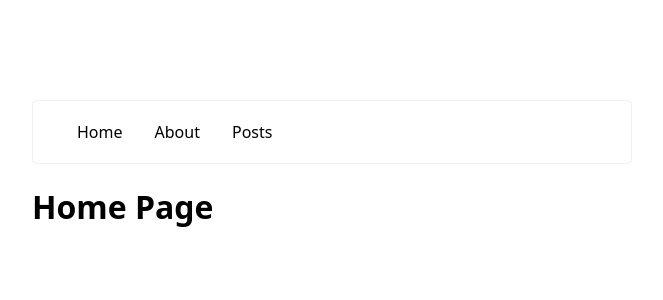
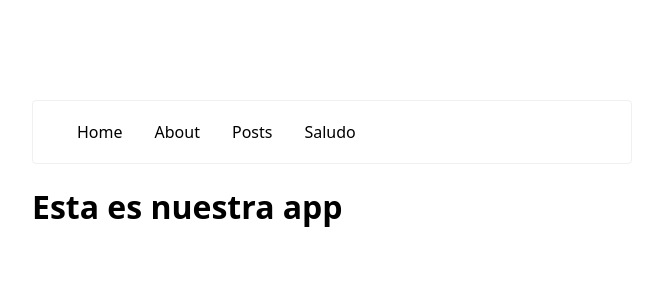
Before and after one commit to agv-ispc/next-js, a Next.js app: page / in a window 1280 px wide. Shown: the top 300 px of the page, without its empty margins (308-971 px from the left). Built offline with nearby package versions, Linux system fonts and the light colour scheme.

Commit message:
modified:   app/page.jsx new file:   app/posts/ListOfPosts.jsx new file:   app/posts/page.jsx new file:   app/saludo/page.jsx

```diff
--- a/app/about/page.jsx
+++ b/app/about/page.jsx
@@ -1,5 +1,5 @@
 export default function AboutPage () {
-    return (
-        <h1>About Page</h1>
-    )
+  return (
+    <h1>About Page</h1>
+  )
 }
--- /dev/null
+++ b/app/components/Navigation.jsx
@@ -0,0 +1,32 @@
+import Link from 'next/link'
+import styles from './Navigation.module.css'
+
+const links = [{
+  label: 'Home',
+  route: '/'
+}, {
+  label: 'About',
+  route: '/about'
+}, {
+  label: 'Posts',
+  route: '/posts'
+}, {
+  label: 'Saludo',
+  route: '/saludo'
+}]
+
+export function Navigation () {
+  return (
+    <header className={styles.header}>
+      <nav>
+        <ul className={styles.navigation}>
+          {links.map(({ label, route }) => (
+            <li key={route}>
+              <Link href={route}>{label}</Link>
+            </li>
+          ))}
+        </ul>
+      </nav>
+    </header>
+  )
+}
--- a/app/layout.js
+++ b/app/layout.js
@@ -1,7 +1,7 @@
 import '../styles/globals.css'
-import { Navigation } from '../components/Navigation'
+import { Navigation } from './components/Navigation'
 
-export default function RootLayout({ children }) {
+export default function RootLayout ({ children }) {
   return (
     <html>
       <head>
--- a/app/page.jsx
+++ b/app/page.jsx
@@ -1,5 +1,5 @@
 export default function HomePage () {
-    return (
-        <h1>Home Page</h1>
-    )
+  return (
+    <h1>Esta es nuestra app</h1>
+  )
 }
--- /dev/null
+++ b/app/saludo/page.jsx
@@ -0,0 +1,5 @@
+export default function WelcomePage () {
+  return (
+    <h1>Saludos</h1>
+  )
+}
--- a/components/Navigation.jsx
+++ /dev/null
@@ -1,29 +0,0 @@
-import Link from 'next/link'
-import styles from './Navigation.module.css'
-
-const links = [{
-  label: 'Home',
-  route: '/'
-}, {
-  label: 'About',
-  route: '/about'
-}, {
-  label: 'Posts',
-  route: '/posts'
-}]
-
-export function Navigation () {
-    return (
-        <header className={styles.header}>
-        <nav>
-          <ul className={styles.navigation}>
-            {links.map(({ label, route }) => (
-              <li key={route}>
-                <Link href={route}>{label}</Link>
-              </li>
-            ))}
-          </ul>
-        </nav>
-      </header>
-    )
-}
--- a/next.config.js
+++ b/next.config.js
@@ -1,9 +1,6 @@
 /** @type {import('next').NextConfig} */
 
 const nextConfig = {
-  experimental: {
-    appDir: true
-  },
   reactStrictMode: true
 }
 
```
Also changed, not shown: app/posts/ListOfPosts.jsx (added, +15 -0 lines), app/posts/page.jsx (added, +9 -0 lines), app/components/Navigation.module.css (renamed from components/Navigation.module.css).
